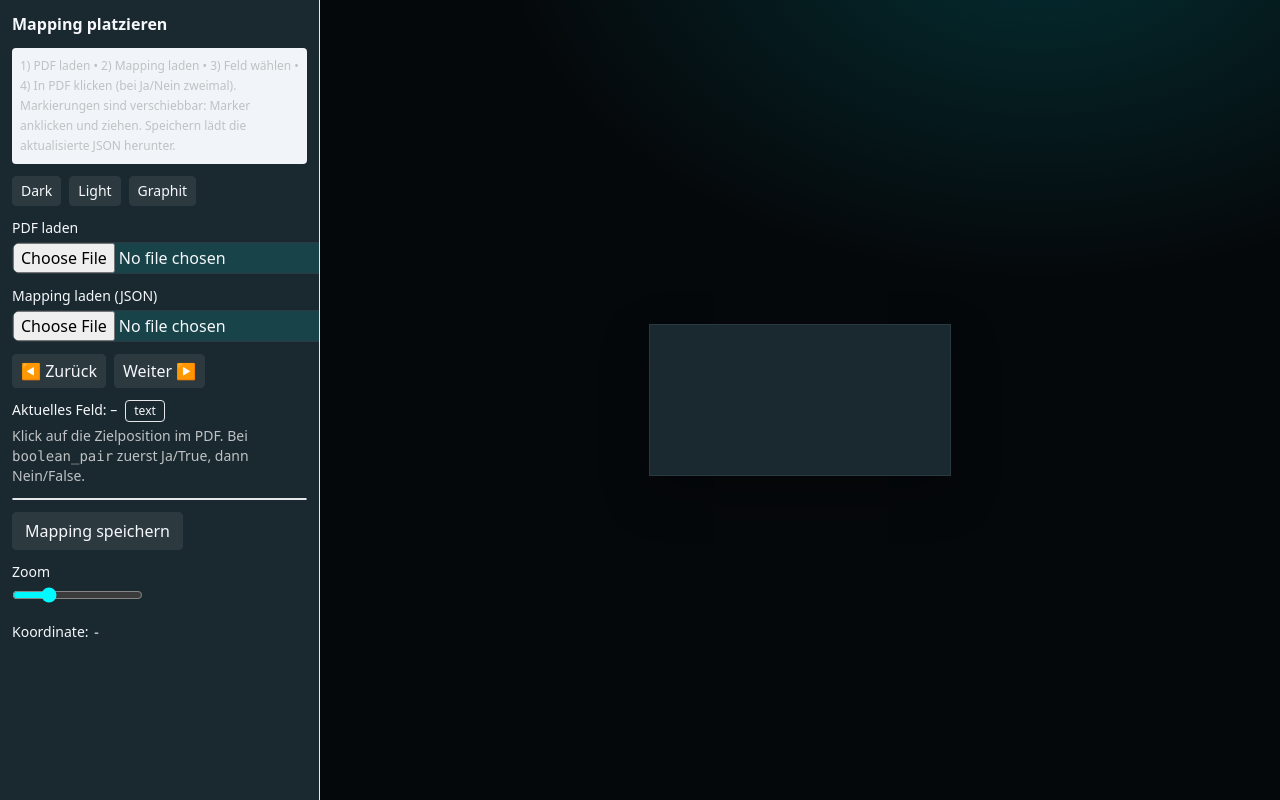
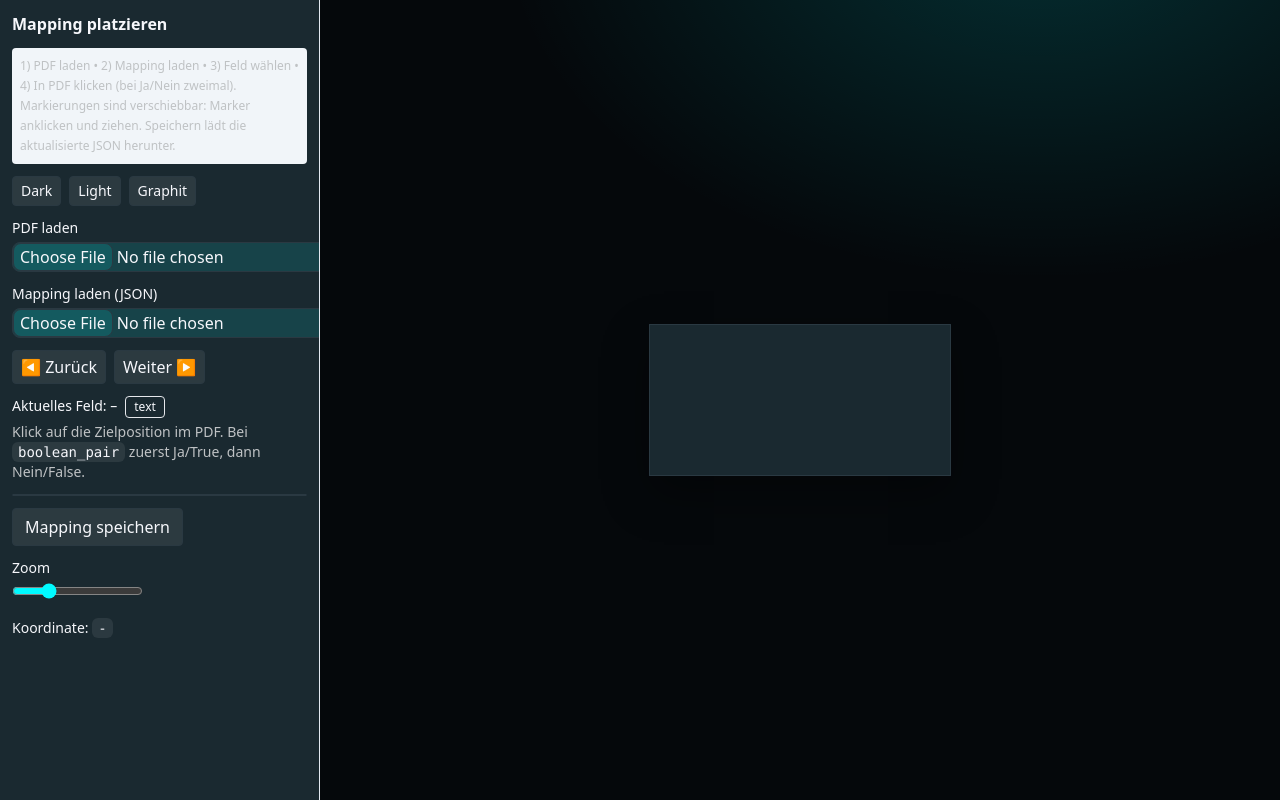
Before and after one commit to promptarchitekt/dev-pdf-mapping-app, a Next.js app: page / in a window 1280 px wide. Built offline with nearby package versions, Linux system fonts and the light colour scheme.

Commit message:
style(ui): remove remaining white UI elements (file inputs, list, code, scrollbars); token-based colors

```diff
--- a/app/globals.css
+++ b/app/globals.css
@@ -33,3 +33,30 @@ input[type="range"] { accent-color: var(--color-action-primary); }
 /* main canvas area */
 .app-main { background: radial-gradient(900px 600px at 75% -10%, var(--color-base-cyan-soft), transparent 60%), var(--color-surface-body); }
 .pdf-frame { background: var(--color-surface-card); border: 1px solid var(--color-border-primary); box-shadow: var(--effect-shadow-card); }
+
+/* Ensure no white UI remnants */
+code { background: var(--color-action-tertiary); color: var(--color-text-primary); padding: 2px 6px; border-radius: 6px; }
+
+/* File input button styling across browsers */
+input[type="file"]::file-selector-button {
+  background: var(--color-action-secondary);
+  color: var(--color-text-primary);
+  border: 1px solid var(--color-border-primary);
+  border-radius: var(--effect-radius-sm);
+}
+input[type="file"]::-webkit-file-upload-button {
+  background: var(--color-action-secondary);
+  color: var(--color-text-primary);
+  border: 1px solid var(--color-border-primary);
+  border-radius: var(--effect-radius-sm);
+}
+
+/* Field list theming */
+.field-list { background: transparent; border-color: var(--color-border-primary); }
+.field-list button { background: transparent; color: var(--color-text-primary); border-color: var(--color-border-primary); }
+
+/* Scrollbar (webkit) */
+*::-webkit-scrollbar { width: 10px; height: 10px; }
+*::-webkit-scrollbar-track { background: color-mix(in srgb, var(--color-action-secondary) 40%, transparent); }
+*::-webkit-scrollbar-thumb { background: var(--color-action-primary); border-radius: 10px; }
+*::-webkit-scrollbar-thumb:hover { background: var(--color-action-primary-hover); }
--- a/components/PdfMapper.tsx
+++ b/components/PdfMapper.tsx
@@ -233,7 +233,7 @@ export default function PdfMapper() {
         </div>
 
         {/* Field list */}
-        <div className="max-h-64 overflow-auto border rounded">
+        <div className="field-list max-h-64 overflow-auto border rounded">
           {(fields || []).map((f, i) => {
             const placed = (f as any).type === "boolean_pair"
               ? (f as any).x_true != null && (f as any).y_true != null && (f as any).x_false != null && (f as any).y_false != null
@@ -242,7 +242,12 @@ export default function PdfMapper() {
               <button key={(f as any).id}
                 className={`w-full text-left px-2 py-1 text-sm border-b last:border-0 hover:brightness-110 ${i===idx? 'brightness-110' : ''}`}
                 onClick={()=>{ setIdx(i); setAwaitingFalse(false); }}>
-                <span className={`inline-block w-2 h-2 rounded-full mr-2 ${placed? 'bg-emerald-500' : 'bg-slate-300'}`}></span>
+                <span
+                  className="inline-block w-2 h-2 rounded-full mr-2"
+                  style={{
+                    backgroundColor: placed ? 'var(--color-status-success)' : 'var(--color-border-primary)'
+                  }}
+                />
                 {(f as any).id}
               </button>
             );
```
